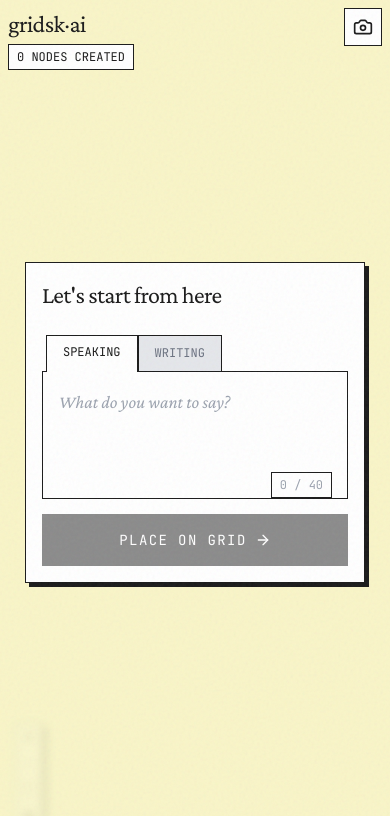
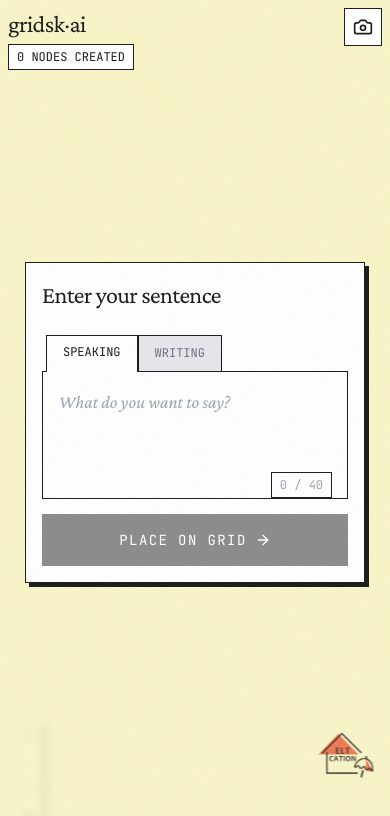
Before and after one commit to Lanakandy/upgrader, a React (Vite) app: page / in a window 390 px wide. Shown: the top 816 px of the page. Built offline with nearby package versions, Linux system fonts and the light colour scheme.

Commit message:
Add files via upload

```diff
--- a/src/App.jsx
+++ b/src/App.jsx
@@ -491,7 +491,7 @@ const performRestart = () => {
   };
 
   return (
-    <div className="w-screen h-screen font-serif text-ink relative">
+    <div className="w-screen h-[100dvh] font-serif text-ink relative">
 
       {/* HEADER */}
       <div className="absolute top-0 left-0 w-full p-2 md:p-4 z-50 flex justify-between items-start pointer-events-none">
@@ -523,7 +523,7 @@ const performRestart = () => {
       </div>
 
       {/* LOGO (Bottom Right) */}
-      <div className="absolute bottom-4 right-4 z-50 pointer-events-none mix-blend-multiply opacity-80 hidden md:block">
+      <div className="absolute bottom-16 right-4 md:bottom-4 md:right-4 z-50 pointer-events-none mix-blend-multiply opacity-80 scale-75 md:scale-100 origin-bottom-right">
         <img src="/logo.png" alt="Gridscape Logo" className="h-16 w-auto object-contain" />
       </div>
 
@@ -532,7 +532,7 @@ const performRestart = () => {
         <div className="absolute inset-0 z-40 flex items-center justify-center bg-grid-bg/90 backdrop-blur-sm p-4">
           {/* RESPONSIVE FIX: w-[95%] on mobile */}
           <div className="bg-white border border-ink p-4 md:p-8 shadow-hard w-[95%] md:max-w-lg">
-            <h2 className="text-2xl md:text-3xl font-serif mb-6 tracking-tight">Let's start from here</h2>
+            <h2 className="text-2xl md:text-3xl font-serif mb-6 tracking-tight">Enter your sentence</h2>
             <div className="relative">
 
               {/* CONTEXT TOGGLE */}
@@ -604,7 +604,7 @@ const performRestart = () => {
         className="bg-grid-bg"
       >
         <Background color="#d1cfaa" gap={24} size={1.5} />
-        <Controls className="!bg-white !border !border-ink !shadow-hard !text-ink !rounded-none bottom-10 left-2 md:bottom-4 md:left-4" />
+        <Controls className="!bg-white !border !border-ink !shadow-hard !text-ink !rounded-none bottom-20 left-2 md:bottom-4 md:left-4" />
       </ReactFlow>
     </div>
   );
```
